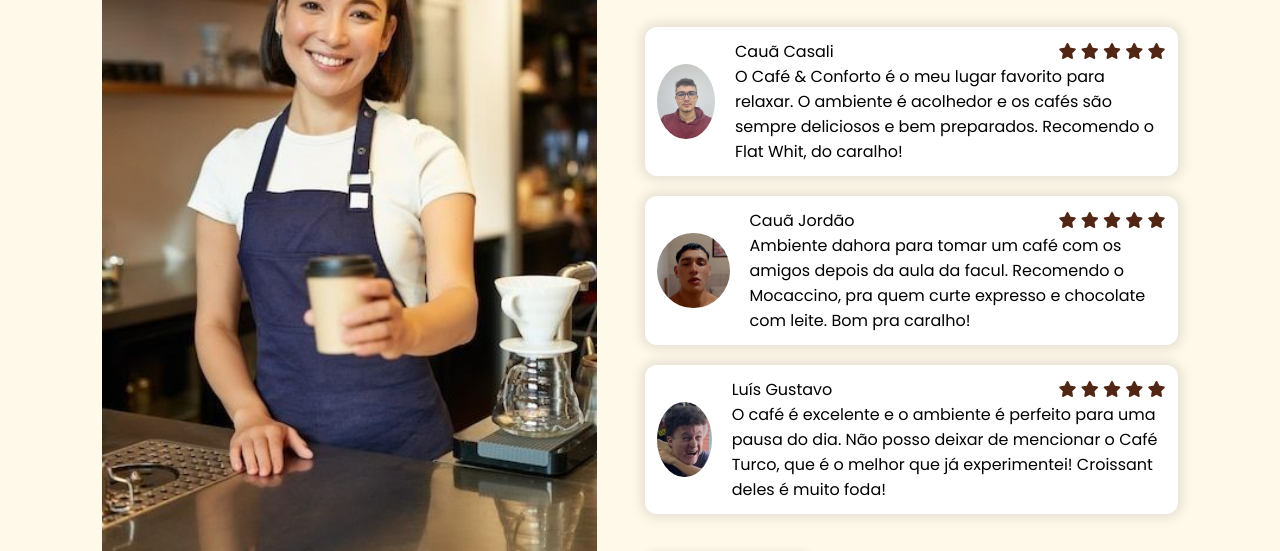
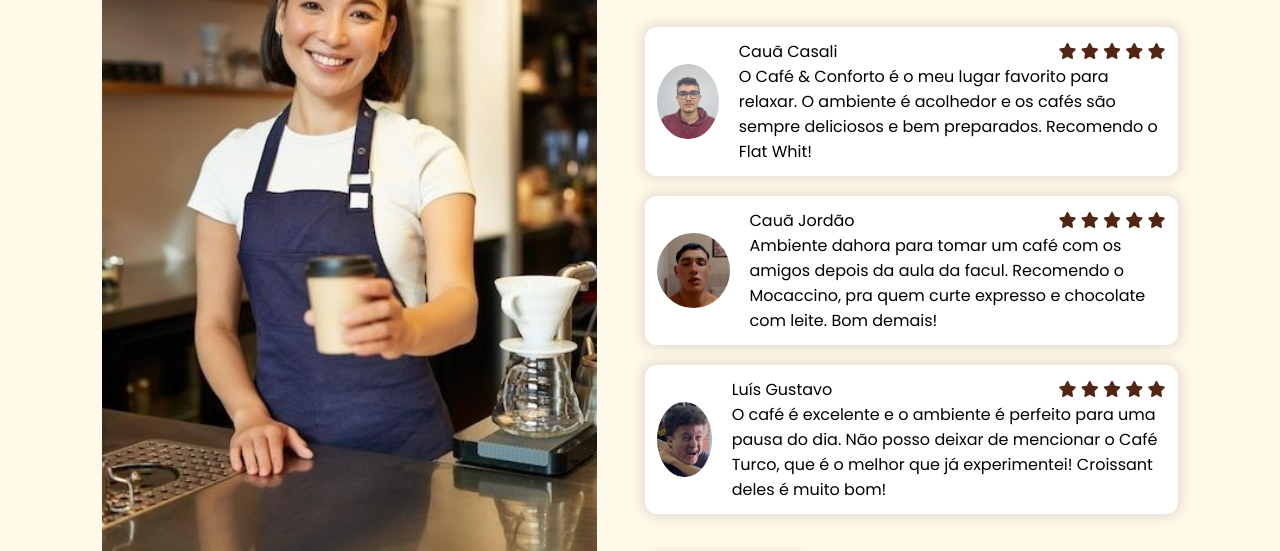
Before and after one commit to MatheusAlmeida06/Cafeteria, a plain HTML site: page index.html in a window 1280 px wide. Shown: the part 2522-3073 px from the top of the page. Drawn offline with Linux system fonts and the light colour scheme.

Commit message:
Update index.html

```diff
--- a/index.html
+++ b/index.html
@@ -273,7 +273,7 @@
                                 </span>
                             </p>
                             <p>
-                                O Café & Conforto é o meu lugar favorito para relaxar. O ambiente é acolhedor e os cafés são sempre deliciosos e bem preparados. Recomendo o Flat Whit, do caralho!
+                                O Café & Conforto é o meu lugar favorito para relaxar. O ambiente é acolhedor e os cafés são sempre deliciosos e bem preparados. Recomendo o Flat Whit!
                             </p>
                         </div>
                     </div>
@@ -293,7 +293,7 @@
                                 </span>
                             </p>
                             <p>
-                                Ambiente dahora para tomar um café com os amigos depois da aula da facul. Recomendo o Mocaccino, pra quem curte expresso e chocolate com leite. Bom pra caralho!
+                                Ambiente dahora para tomar um café com os amigos depois da aula da facul. Recomendo o Mocaccino, pra quem curte expresso e chocolate com leite. Bom demais!
                             </p>
                         </div>
                     </div>
@@ -312,7 +312,7 @@
                                 </span>
                             </p>
                             <p>
-                                O café é excelente e o ambiente é perfeito para uma pausa do dia. Não posso deixar de mencionar o Café Turco, que é o melhor que já experimentei! Croissant deles é muito foda!
+                                O café é excelente e o ambiente é perfeito para uma pausa do dia. Não posso deixar de mencionar o Café Turco, que é o melhor que já experimentei! Croissant deles é muito bom!
                             </p>
                         </div>
                     </div>
```
